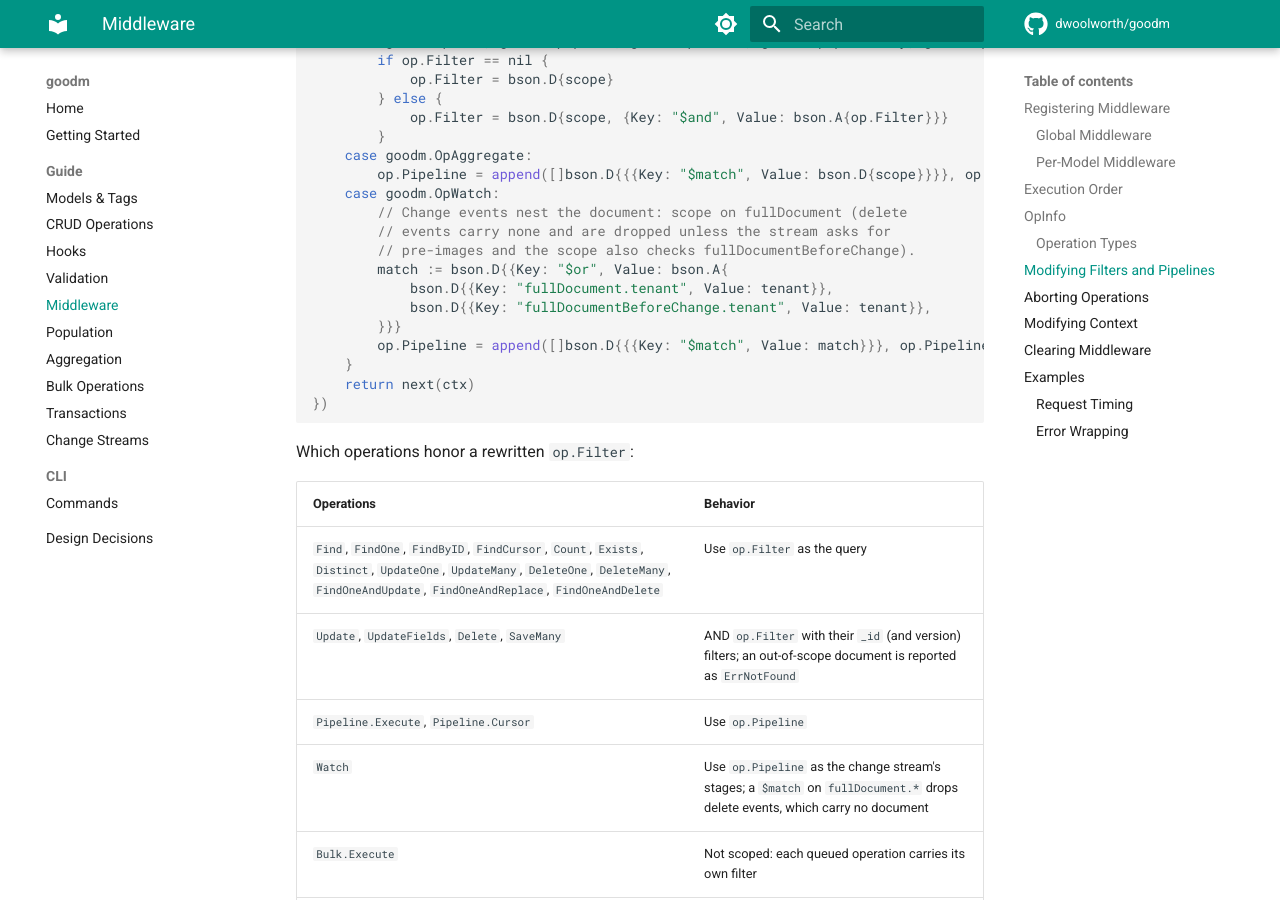
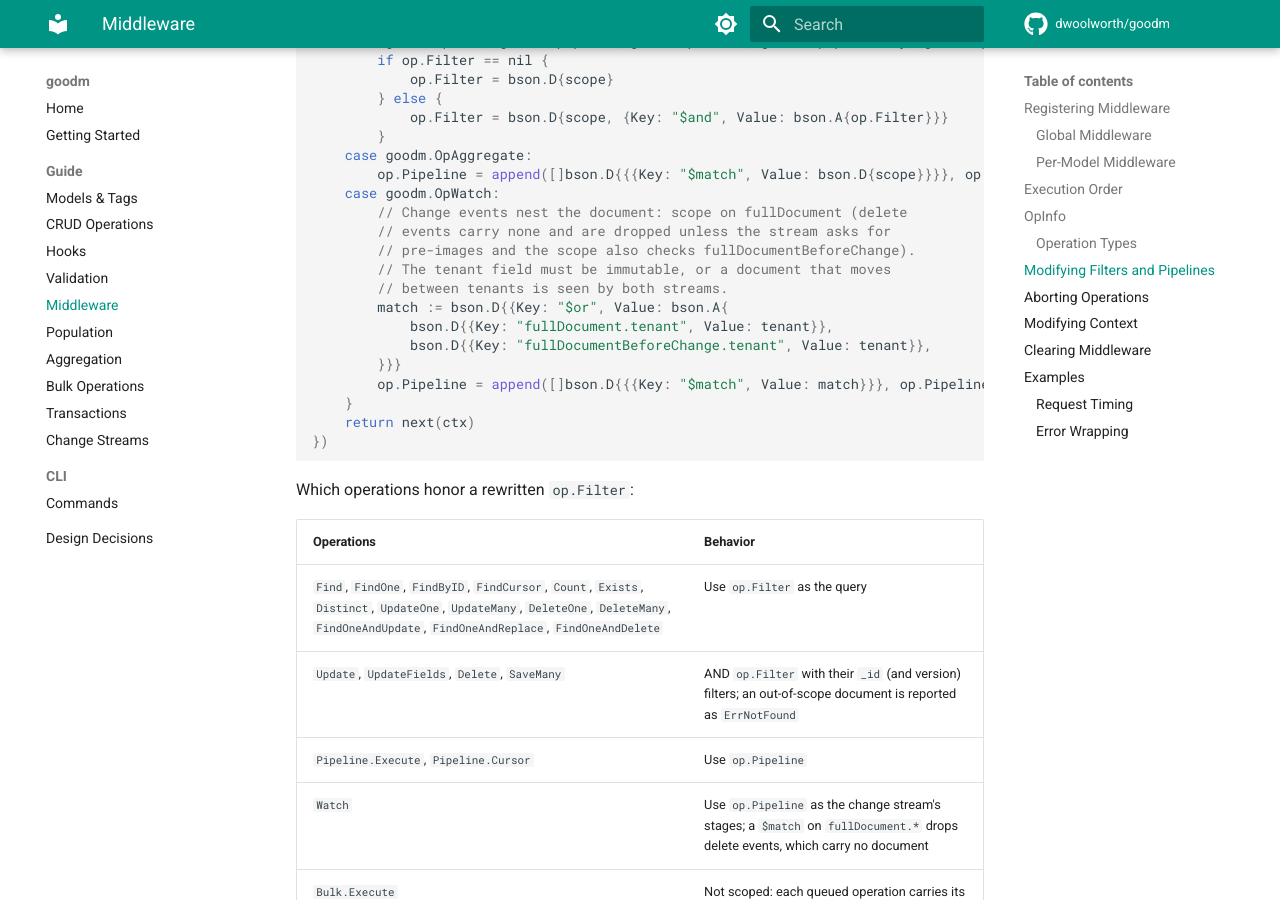
Before and after one commit to dwoolworth/goodm, an MkDocs documentation site: the page built from site-docs/middleware.md, in a window 1280 px wide and 900 px high, scrolled down 2703 px. Built offline with MkDocs 1.6.1 and Material for MkDocs 9.7.7, drawn with Linux system fonts in a browser that asks for light colours; comment, search, counter and statistics services are not loaded.

Commit message:
Docs: examples decode through the stream; tenant scope and SkipValidator notes
Co-Authored-By: Claude Fable 5.1 <noreply@anthropic.com>

```diff
--- a/site-docs/middleware.md
+++ b/site-docs/middleware.md
@@ -117,6 +117,8 @@ goodm.Use(func(ctx context.Context, op *goodm.OpInfo, next func(context.Context)
         // Change events nest the document: scope on fullDocument (delete
         // events carry none and are dropped unless the stream asks for
         // pre-images and the scope also checks fullDocumentBeforeChange).
+        // The tenant field must be immutable, or a document that moves
+        // between tenants is seen by both streams.
         match := bson.D{{Key: "$or", Value: bson.A{
             bson.D{{Key: "fullDocument.tenant", Value: tenant}},
             bson.D{{Key: "fullDocumentBeforeChange.tenant", Value: tenant}},
```
Also changed, not shown: README.md (+1 -1 lines), docs/middleware.md (+2 -0 lines), docs/validation.md (+1 -1 lines), docs/watch.md (+1 -1 lines), site-docs/validation.md (+1 -1 lines), site-docs/watch.md (+1 -1 lines), 1 other file.
